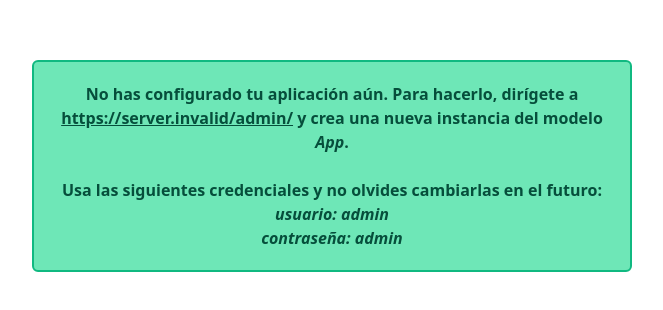
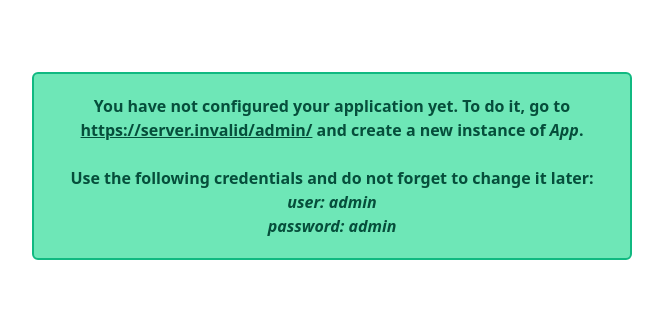
Before and after one commit to xavierfigueroav/twish, a React (Create React App) app in the folder frontend/: page / in a window 1280 px wide. Shown: the part 234-544 px from the top of the page, without its empty margins (308-971 px from the left). Built offline with nearby package versions, Linux system fonts and the light colour scheme; no server answers.

Commit message:
Translate FirstSetUp page

```diff
--- a/frontend/src/pages/FirstSetUp.js
+++ b/frontend/src/pages/FirstSetUp.js
@@ -9,17 +9,17 @@ const FirstSetUp = () => {
         <main className="flex h-screen mx-10">
             <div className="m-auto md:w-1/2 bg-green-300 px-6 py-5 rounded-md border-2 border-green-500">
                 <p className="text-green-900 font-semibold text-center">
-                    No has configurado tu aplicación aún. Para hacerlo, dirígete
-                    a <a className="underline" href={djangoAdminURL} target="blank">
+                    You have not configured your application yet. To do it, go
+                    to <a className="underline" href={djangoAdminURL} target="blank">
                         {djangoAdminURL}
-                    </a> y crea una nueva instancia del modelo <i>App</i>.
+                    </a> and create a new instance of <i>App</i>.
                 </p>
                 <br />
                 <p className="text-green-900 font-semibold text-center">
-                    Usa las siguientes credenciales y no olvides cambiarlas en el futuro:
+                    Use the following credentials and do not forget to change it later:
                 </p>
-                <p className="text-green-900 font-semibold text-center"><i>usuario: admin</i></p>
-                <p className="text-green-900 font-semibold text-center"><i>contraseña: admin</i></p>
+                <p className="text-green-900 font-semibold text-center"><i>user: admin</i></p>
+                <p className="text-green-900 font-semibold text-center"><i>password: admin</i></p>
             </div>
         </main>
     );
```
